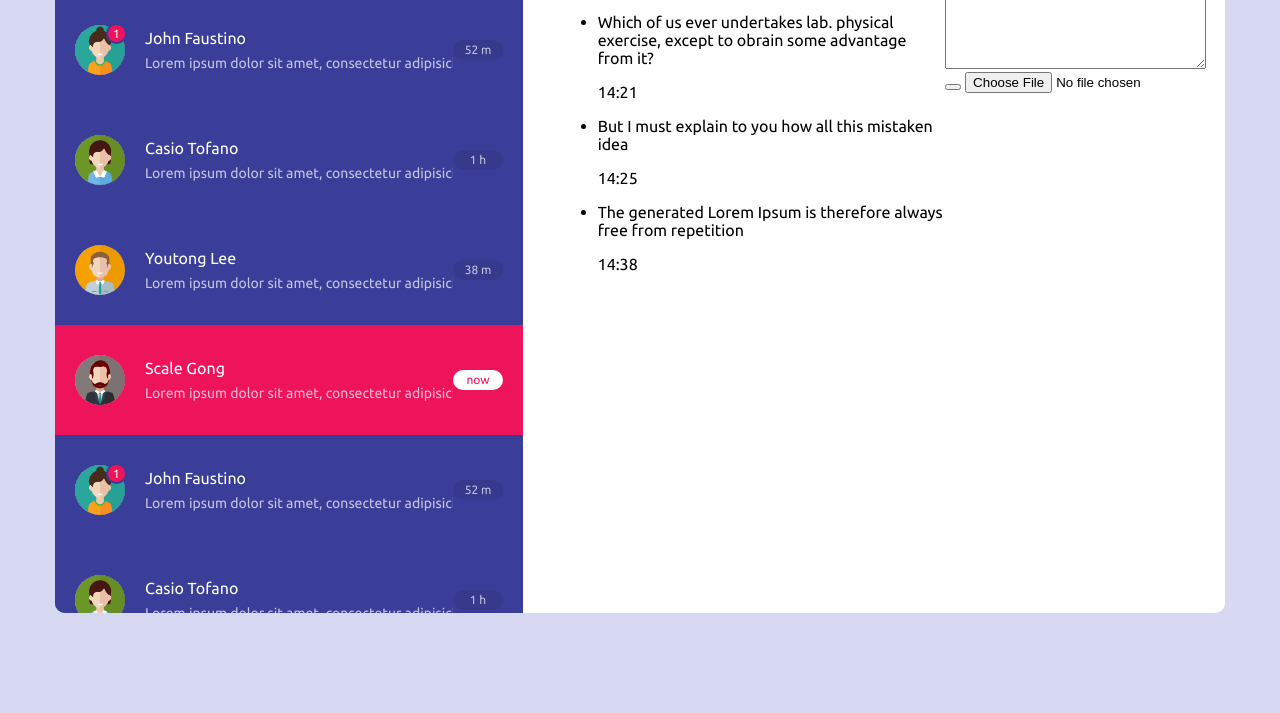
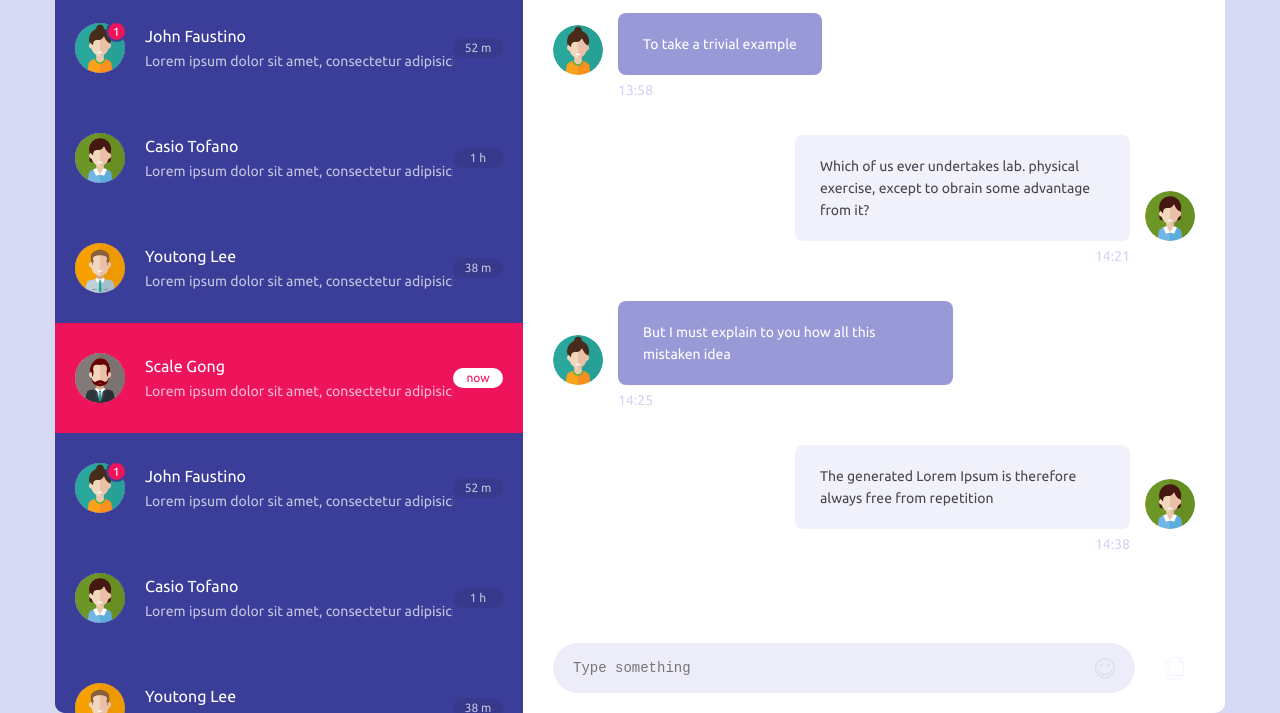
Before and after one commit to pashkoostap/Front-End-Camp, a plain HTML site: page unit-1/index.html in a window 1280 px wide. Shown: the part 87-800 px from the top of the page. Drawn offline with Linux system fonts and the light colour scheme; files whose address does not match are found by name.

Commit message:
unit-1: chat messages

```diff
--- a/unit-1/css/style.css
+++ b/unit-1/css/style.css
@@ -6,7 +6,15 @@ $white1: rgba(255,255,255,0.5);
 $violet: #3b3e99;
 $violet1: #37398d;
 $blue: #1f2162;
+$blue1: #989ad7;
 $pink: #ed145b;
+$grey: #d2d2f7;
+$grey1: #f1f1fb;
+$grey2: #474749;
+$grey3: #ededfd;
+$grey4: #dcdce8;
+$grey5: #9f9fa9;
+$grey6: #e8e8e7;
 
 
 
@@ -21,10 +29,13 @@ body {
     font-family: "Ubuntu";
     background-color: #d7d8f1;
     display: flex;
+    overflow-x: hidden;
+    height: 100vh;
 }
 /*Global styles*/
 .osp-chat {
     max-width: 1170px;
+    width: 100%;
     border-radius: 10px;
     background-color: #ffffff;
     display: flex;
@@ -53,23 +64,26 @@ body {
     transform: translate(-50%, -50%);
 }
 
+/*LEFT CHAT WRAPPER*/
+.left-chat-wrap {
+    display: flex;
+    max-width: 50px;
+    flex-direction: column;
+    background-color: #3b3e99;
+}
+@media (max-width: 767px) {
+    .left-chat-wrap {
+        max-width: 50px;
+    }
+}
 .left-chat-wrap--visible {
     display: flex;
     max-width: 40%;
 }
-.right-chat-wrap {
-    display: flex;
-}
-/*LEFT CHAT WRAPPER*/
-.left-chat-wrap {
-    display: flex;
-    max-width: 5%;
-    flex-direction: column;
-    background-color: #37398d;
-}
-.left-chat-wrap--visible {
-    display: flex;
-    max-width: 40%;
+@media (max-width: 767px) {
+    .left-chat-wrap--visible {
+        max-width: 100%;
+    }
 }
 .left-chat-wrap--hidden .left-chat-nav__menu {
     display: none;
@@ -85,8 +99,9 @@ body {
     display: flex;
     width: 100%;
     background-color: #3b3e99;
-    padding: 25px 20px;
+    padding: 24px 20px;
     justify-content: space-between;
+    flex-shrink: 0;
 }
 /*Open left panel button*/
 .left-chat-nav__open::before {
@@ -246,3 +261,193 @@ body {
     right: -2px;
     top: -2px;
 }
+/*RIGHT CHAT WRAPPER*/
+.right-chat-wrap {
+    display: flex;
+    flex-wrap: wrap;
+    max-width: calc(100% - 50px);
+    width: 100%;
+}
+/*RIGHT CHAT HEADER*/
+.right-chat-header {
+    display: flex;
+    width: 100%;
+    flex-shrink: 0;
+    padding: 24px 30px;
+    height: 80px;
+    justify-content: center;
+    background-color: #e8e8e7;
+}
+/*Right chat logo*/
+.right-chat-header__logo {
+    font-size: 20px;
+    text-transform: uppercase;
+    font-weight: 700;
+    line-height: 32px;
+}
+/*RIGHT CHAT MESSAGES WRAPPER*/
+.right-chat-messages {
+    padding: 20px 30px 0px 30px;
+    margin: 0;
+    width: 100%;
+    list-style: none;
+    display: flex;
+    flex-direction: column;
+    overflow-y: scroll;
+}
+@media (max-width: 767px) {
+    .right-chat-messages {
+        padding: 20px 20px 0px 20px;
+    }
+}
+/*RIGHT CHAT MESSAGE*/
+.right-chat-message {
+    display: flex;
+    flex-shrink: 0;
+    max-width: 400px;
+    position: relative;
+    padding-bottom: 30px;
+    margin-bottom: 30px;
+}
+.right-chat-message__user-photo {
+    display: flex;
+    min-width: 50px;
+    height: 50px;
+    align-self: flex-end;
+    background-position: center;
+    background-repeat: no-repeat;
+    background-size: cover;
+    border-radius: 50%;
+    overflow: hidden;
+}
+/*Right chat message notice*/
+.right-chat-notice {
+    padding: 20px 25px;
+    margin: 0;
+    background: red;
+    font-size: 14px;
+    line-height: 22px;
+    border-radius: 8px;
+}
+.right-chat-notice__content {
+    margin: 0;
+    width: 100%;
+}
+.right-chat-message__date {
+    font-size: 14px;
+    line-height: 20px;
+    color: #d2d2f7;
+    position: absolute;
+    bottom: 5px;
+}
+/*Chat message to user*/
+.right-chat-message--to-user {
+    align-self: flex-start;
+}
+.right-chat-message--to-user .right-chat-notice {
+    background-color: #989ad7;
+    color: #ffffff;
+}
+.right-chat-message--to-user .right-chat-message__user-photo {
+    margin-right: 15px;
+}
+.right-chat-message--to-user .right-chat-message__date {
+    left: 65px;
+}
+/*Chat message from user*/
+.right-chat-message--from-user {
+    align-self: flex-end;
+}
+.right-chat-message--from-user .right-chat-notice {
+    background-color: #f1f1fb;
+    color: #474749;
+}
+.right-chat-message--from-user .right-chat-message__user-photo {
+    margin-left: 15px;
+    order: 1;
+}
+.right-chat-message--from-user .right-chat-message__date {
+    right: 65px;
+}
+/*RIGHT CHAT MESSAGE FORM*/
+.right-chat-form {
+    padding: 20px 30px;
+    display: flex;
+    flex-wrap: nowrap;
+    justify-content: space-between;
+    width: 100%;
+    position: relative;
+    align-self: flex-end;
+}
+@media (max-width: 767px) {
+    .right-chat-form  {
+        padding: 20px;
+    }
+}
+.right-chat-form__textarea {
+    display: flex;
+    outline: none;
+    max-height: 50px;
+    border-radius: 25px;
+    resize: none;
+    font-size: 14px;
+    line-height: 20px;
+    padding: 15px 50px 15px 20px;
+    border: none;
+    background-color: #ededfa;
+    flex-grow: 1;
+    align-self: flex-end;
+}
+.right-chat-form__smiles {
+    position: absolute;
+    width: 60px;
+    height: 50px;
+    background: none;
+    border: none;
+    outline: none;
+    padding: 0;
+    color: #dcdce8;
+    font-size: 20px;
+    bottom: 20px;
+    right: 90px;
+    cursor: pointer;
+    transition: color 0.2s ease;
+}
+@media (max-width: 767px) {
+    .right-chat-form__smiles {
+        right: 60px;
+    }
+}
+.right-chat-form__smiles:hover {
+    color: #9f9fa9;
+}
+.right-chat-form__document {
+    cursor: pointer;
+    height: 50px;
+    width: 40px;
+    font-size: 22px;
+    position: relative;
+    color: #ededfd;
+    margin-left: 20px;
+    transition: color 0.2s ease;
+    align-self: flex-end;
+    flex-shrink: 0;
+}
+@media (max-width: 767px) {
+    .right-chat-form__document {
+        margin-left: 0px;
+    }
+}
+.right-chat-form__document:hover {
+    color: #9f9fa9;
+}
+.right-chat-form__document::before {
+    position: absolute;
+    display: block;
+    top: 50%;
+    left: 50%;
+    transform: translate(-50%, -50%);
+}
+.right-chat-form__document input[type="file"] {
+    display: none;
+}
--- a/unit-1/index.html
+++ b/unit-1/index.html
@@ -189,13 +189,9 @@
             <!--END RIGHT CHAT MESSAGES WRAPPER-->
             <!--BEGIN RIGHT CHAT FORM-->
             <form action="/" class="right-chat-form">
-                <textarea name="user-message" id="user-message" cols="30" rows="10" class="right-chat-form__textarea" placeholder="Type something">
-
-                </textarea>
-                <button class="right-chat-form__smiles">
-
-                </button>
-                <label for="user-document" class="right-chat-form__document">
+                <textarea name="user-message" id="user-message" cols="30" rows="10" class="right-chat-form__textarea" placeholder="Type something"></textarea>
+                <button type="button" class="right-chat-form__smiles  chat-icon-smile"></button>
+                <label for="user-document" class="right-chat-form__document  chat-icon-doc">
                     <input type="file" id="user-document">
                 </label>
             </form>
--- a/unit-1/js/script.js
+++ b/unit-1/js/script.js
@@ -1,4 +1,31 @@
 (function () {
+    window.addEventListener('load', function () {
+        setChatSize();
+    })
+    window.addEventListener('resize', function () {
+        setChatSize();
+    })
+    window.addEventListener('orientationchange', function () {
+        setChatSize();
+    })
+    // CALCULATE CHAT SIZE
+    function setChatSize() {
+        var windowHeight = window.innerHeight;
+        var rightChatHeaderHeight = document.querySelector('.right-chat-header').clientHeight;
+        var rightChatFormHeight = document.querySelector('.right-chat-form').clientHeight;
+        var chatHeight;
+        var rightChatMessagesWrapHeight;
+        if (windowHeight < 1000) {
+            chatHeight = 'height: ' + windowHeight + 'px;';
+            rightChatMessagesWrapHeight = 'height: ' + (windowHeight - rightChatHeaderHeight - rightChatFormHeight) + 'px;';
+        } else {
+            chatHeight = 'height: 700px;';
+            rightChatMessagesWrapHeight = 'height: 530px;';
+        }
+
+        document.querySelector('.osp-chat').setAttribute('style', chatHeight);
+        document.querySelector('.right-chat-messages').setAttribute('style', rightChatMessagesWrapHeight)
+    }
     // OPEN CHAT USERS
     var openUsersButton = document.querySelector('.left-chat-nav__open');
     var leftChatWrapper = document.querySelector('.left-chat-wrap');
@@ -13,6 +40,6 @@
             leftChatWrapper.classList.remove('left-chat-wrap--visible');
             leftChatWrapper.classList.add('left-chat-wrap--hidden');
         }
+    })
 
-    })
 })()
```
